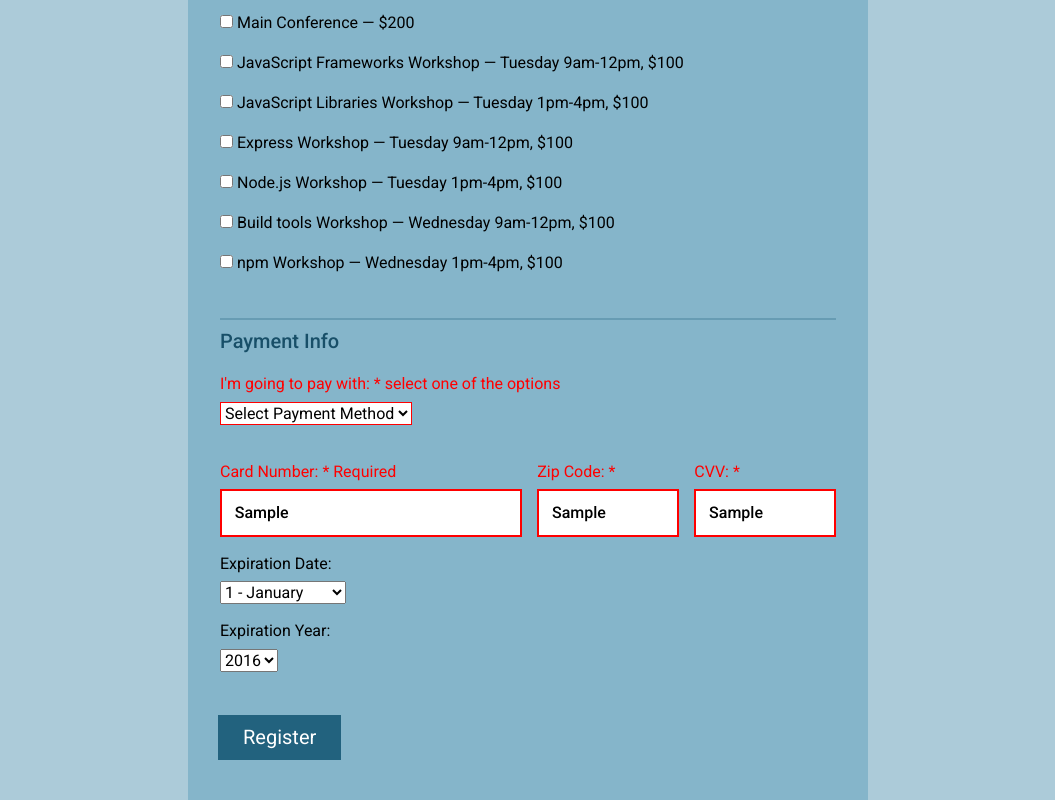
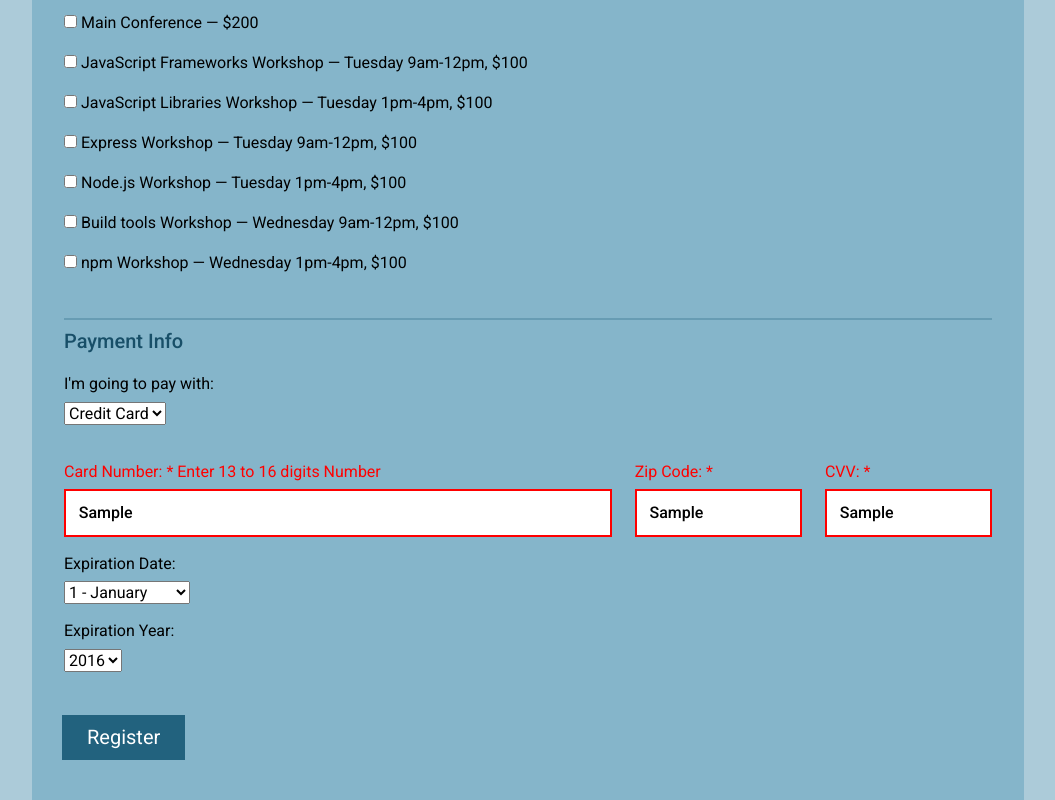
Before and after one commit to ToshikazuKato/Project12_InteractiveForm, a plain HTML site: page index.html in a window 1280 px wide. Both pictures are taken after typing "Sample", "name@example.com", "Sample", "Sample", "Sample" into the empty fields and a click on the button "Register". Shown: the part 743-1543 px from the top of the page, without its empty margins (112-1167 px from the left). Drawn offline with nearby package versions, Linux system fonts and the light colour scheme.

Commit message:
Added a conditional error message to credit card number input

```diff
--- a/css/style.css
+++ b/css/style.css
@@ -183,9 +183,22 @@ button:hover {
 		margin-left: 2.5%;
 	}
 	.col-3 {
-		width: 23%;
+		width: 18%;
 	}
 	.col-6 {
-		width: 49%;
+		width: 59%;
 	}
 }
+
+@media (min-width: 768px) {
+  .container {
+    max-width: 768px;
+  }
+}
+
+@media (min-width: 992px) {
+  .container {
+    max-width: 992px;
+  }
+
+}
--- a/js/script.js
+++ b/js/script.js
@@ -1,8 +1,14 @@
 $(document).ready(function() {
+
+  // ****************conditional ErrMessage and real-time error message ****************
 
   //Define variables
   const jobTitle = $('#title');
   const design = $('#design');
+  const themeColorArr = {
+                           "js puns" : ["cornflowerblue","darkslategrey","gold"],
+                           "heart js" : ["tomato","steelblue","dimgrey"]
+                        };
   const checkbox = $(':checkbox');
   const label = checkbox.parent();
   const activities = {
@@ -35,7 +41,8 @@ $(document).ready(function() {
   const nameErrMes = 'Name: e.g. "Liam Gallagher" ';
   const mailErrMes = 'Email: e.g. "become.fullstack@example.com" ';
   const activityErrMes = "Register for Activities: * Please select one of the options *";
-  const creditNumErrMes = 'Card Number: * Required';
+  const creditNumErrMesEmpty = 'Card Number: * Enter Credit Card Number';
+  const creditNumErrMes = 'Card Number: * Enter 13 to 16 digits Number';
   const zipErrMes = 'Zip Code: * ';
   const cvvErrMes = 'CVV: * ';
   const paymentErrMes = "I'm going to pay with: * select one of the options";
@@ -53,11 +60,11 @@ $(document).ready(function() {
       e.target.value !== "other" ? $('#other-title').hide() : $('#other-title').show();
     });
 
-  const themeColorArr = {
-                           "js puns" : ["cornflowerblue","darkslategrey","gold"],
-                           "heart js" : ["tomato","steelblue","dimgrey"]
-                        };
-
+  //hide color label and menu by default
+  $("#colors-js-puns").hide();
+  //T-shirt design logic
+  const designChange = () => {
+    //only display the color options that match the design selected in the "Design" menu ${themeColorArr}
     const themeLogic = (theme) => {
 
       theme === "js puns" ? $(`#color option[value='${themeColorArr["heart js"][0]}']`).removeAttr('selected') :
@@ -71,7 +78,7 @@ $(document).ready(function() {
 
       } );
     }
-
+    //hide the color options that doesn't match the design selected in the "Design" menu ${themeColorArr}
     const hideDesignOption = (theme) =>{
       let type = "";
       theme === "js puns" ? type = "heart js" :
@@ -82,11 +89,7 @@ $(document).ready(function() {
       } );
 
     }
-
-  //hide color label and menu by default
-  $("#colors-js-puns").hide();
-
-  const designChange = () => {
+    //display and hide depending on the design selected
     design.change( e => {
       const selectedDesign = $('#design option:selected').val();
       if($('#design option').length === 3){
@@ -103,7 +106,7 @@ $(document).ready(function() {
       }
     });
   }
-
+  //display price for activities that are selected
   const displayPrice = (ele, ths) => {
     if ( $(ths).prop("checked") === true ) {
       price += activities[ele];
@@ -112,7 +115,24 @@ $(document).ready(function() {
     }
     $('#total')[0].innerText = `Total:$${price}`;
   }
+  //check whether at least one activity is selected or not. Display error message by adding css class if needed.
+  const activityValidation = () => {
+    let selectedAct = [];
+    label.find("input:checked").each((i, val)=>{
+      selectedAct.push(val);
+    });
 
+    if(selectedAct.length > 0){
+      $(".activities legend").removeClass('invalidLabel');
+      return true;
+    }else{
+      $(".activities legend").addClass('invalidLabel');
+      $(".activities legend").text(activityErrMes);
+      return false;
+    }
+
+  }
+  //Register ativity logic
   const registerActivity = () => {
     let checkboxArr = [];
     const dayAndHour = [];
@@ -124,7 +144,7 @@ $(document).ready(function() {
     for (let i = 1; i < checkbox.length; i++) {
       activityName.push(checkbox[i].name);
     };
-
+    //Make it disable when any other activity are planned on the same day as the activity selected by checkbox
     checkbox.click(function(e) {
 
       const selected = e.target.name;
@@ -163,23 +183,22 @@ $(document).ready(function() {
       activityValidation();
     }); //click event
   }
-  // * Refactor *
+  // Payment option logic
   const paymentOption = () => {
-
-    const hideEle = (index) => {
+    //function that hides element for payment option by index
+    const hideEle = index => {
       index !== 0 ? creditCard.siblings().eq(index).hide() : creditCard.hide();
     }
 
     //Credit card is selected by default
-    hideEle(3);
-    hideEle(4);
-
-    payment.change(function(){
-      const selectedPayment = $('#payment option:selected').val();
-
     if($('#payment option').length === 4){
       $('#payment option:first-child').remove();
     }
+    hideEle(3);
+    hideEle(4);
+    //check what's selected and show&hide elements depending selected option
+    payment.change(function(){
+      const selectedPayment = $('#payment option:selected').val();
 
       if(selectedPayment === 'credit card'){
         creditCard.show();
@@ -199,11 +218,11 @@ $(document).ready(function() {
       }
     });
   }
-
-  const validationForInput = (val,reg) => {
+  //validation check by parameters (value, regex)
+  const validationForInput = (val, reg) => {
     return reg.test(val);
   }
-
+  //Add or remove error message by adding css class depending on the result of validationForInput function
   const errorMessage = (res, obj, val, message) => {
     if(res){
       obj.removeClass("invalid");
@@ -214,54 +233,38 @@ $(document).ready(function() {
       obj.siblings(`label[for="${val}"]`).text(message);
     }
   }
-
+  //real-time validation for name
   name.blur( e => {
     const boo = validationForInput(e.target.value,nameRegex);
     errorMessage(boo, name, "name", nameErrMes);
 
   });
-
+  //real-time validation for mail
   mail.blur( e => {
     const boo = validationForInput(e.target.value,mailRegex);
     errorMessage(boo, mail, "mail", mailErrMes);
 
   });
-
-  const activityValidation = () => {
-    let selectedAct = [];
-    label.find("input:checked").each((i, val)=>{
-    selectedAct.push(val);
-    });
-
-    if(selectedAct.length > 0){
-      $(".activities legend").removeClass('invalidLabel');
-      return true;
-    }else{
-      $(".activities legend").addClass('invalidLabel');
-      $(".activities legend").text(activityErrMes);
-      return false;
-    }
-
-  }
-
+  //real-time validation for credit card number
   creditNum.blur(e => {
     const boo = validationForInput(e.target.value,creditNumRegex);
+    //Achieved conditional error message validation
+    e.target.value === "" ? errorMessage(boo, creditNum, "cc-num", creditNumErrMesEmpty) :
                             errorMessage(boo, creditNum, "cc-num", creditNumErrMes);
-
   });
-
+  //real-time validation for zip code
   zip.blur(e => {
     const boo = validationForInput(e.target.value,zipcodeRegex);
     errorMessage(boo, zip, "zip", zipErrMes);
 
   });
-
+  //real-time validation for cvv
   cvv.blur(e => {
     const boo = validationForInput(e.target.value,cvvRegex);
     errorMessage(boo, cvv, "cvv", cvvErrMes);
 
   });
-
+  // payment validation when credit card is selected
   const paymentValidation = option => {
 
       if(option === "credit card"){
@@ -294,6 +297,7 @@ $(document).ready(function() {
 
   }
 
+  //check all required fields are filled correectly on submission
   registerBtn.click( e => {
     const selectedDesign = $('#design option:selected').val();
     const activityValid = activityValidation();
@@ -314,8 +318,6 @@ $(document).ready(function() {
     }
   });
 
-  // validation messages
-
   //Run
   autofocus();
   designChange();
```
Lines whose indentation alone changed are shown as unchanged.
